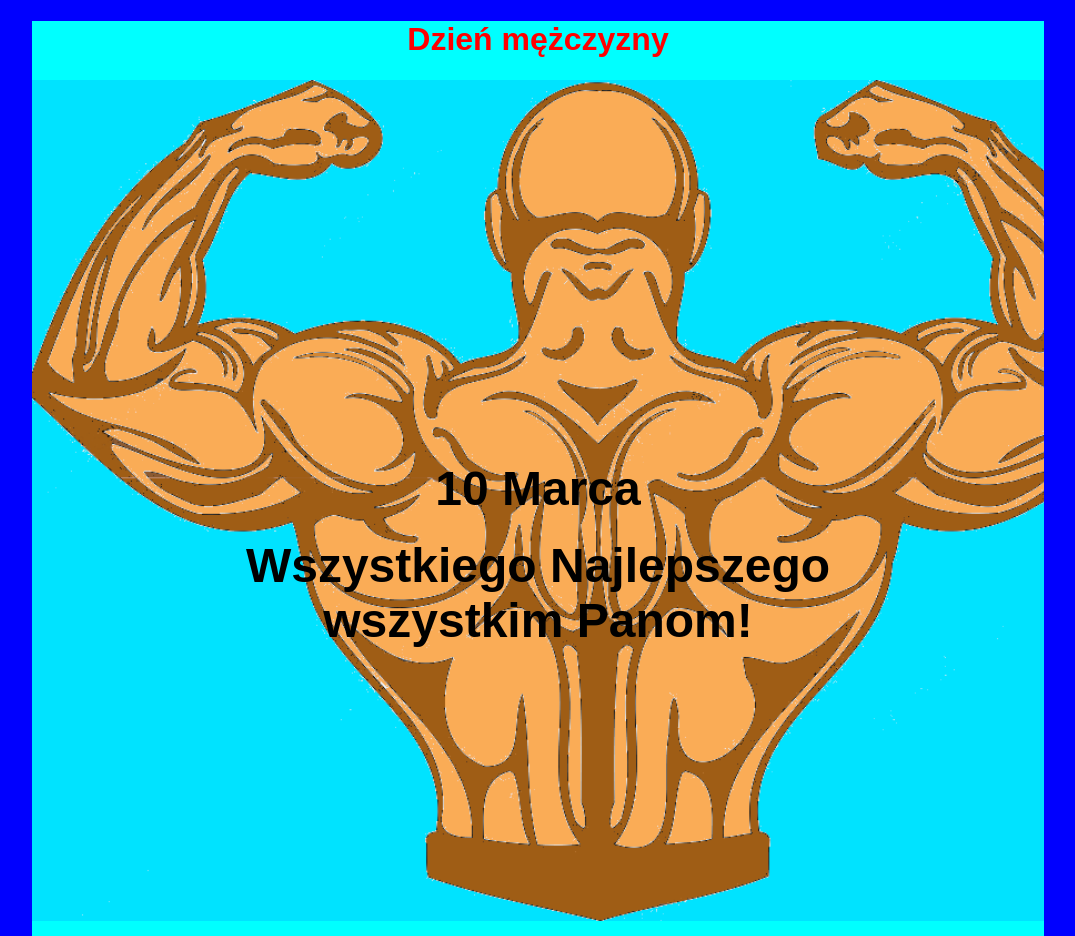
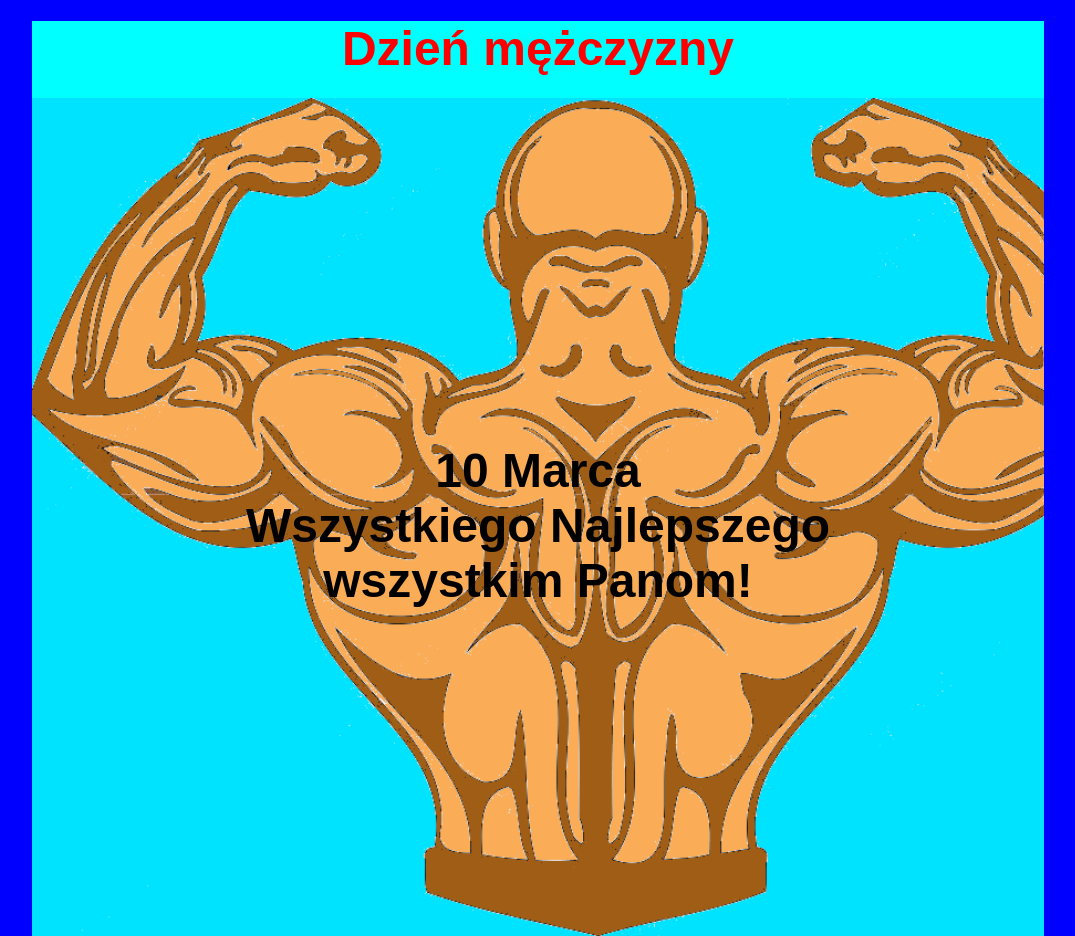
Before and after one commit to BartekBart/bartekbart.github.io, a plain HTML site: page Strona1.html in a window 1280 px wide. Shown: the top 936 px of the page, without its empty margins (102-1177 px from the left). Drawn offline with Linux system fonts and the light colour scheme.

Commit message:
Update Strona1.html

```diff
--- a/Strona1.html
+++ b/Strona1.html
@@ -7,13 +7,11 @@
     <audio autoplay="autoplay" src="https://bartekbart.github.io/K.A.S.A%20-%20Macho.mp3"></audio>
     <center>
     <div style="background-color: aqua; width: 80%; height: 100%">
-      <h1 style="color: red;"><span style="font-family: Arial;"><b>Dzień mężczyzny</b></span></h1>
+      <h1 style="color: red;"><span style="font-family: Arial;"><b><font size="7">Dzień mężczyzny</font></b></span></h1>
       <div style="background-image: url('https://bartekbart.github.io/plecy.png'); background-repeat: no-repeat; background-size: cover;">
-        <br /><br /><br /><br /><br /><br /><br /><br /><br /><br /><br /><br /><br /><br /><br /><br /><br /><br /><br /><br />
-        <h1 style="font-family: Arial;"><b><font size="7">10 Marca</font></b></h1>
-       <h1 style="font-family: Arial;"><b><font size="7">Wszystkiego Najlepszego<br>
-         wszystkim Panom!</font></b></h1>
-        <br /><br /><br /><br /><br /><br /><br /><br /><br /><br /><br /><br /><br /><br />
+        <br /><br /><br /><br /><br /><br /><br /><br /><br /><br /><br /><br /><br /><br /><br /><br /><br /><br />
+        <h1 style="font-family: Arial;"><b><font size="7">10 Marca<br>Wszystkiego Najlepszego<br>wszystkim Panom!</font></b></h1>
+        <br /><br /><br /><br /><br /><br /><br /><br /><br /><br /><br /><br /><br /><br /><br /><br /><br />
       </div>
       <br /><br />
     <h2 style="font-family: Arial; color: navy;"><b>Chcesz zostać prawdziwym facetem?</b><br>
```
